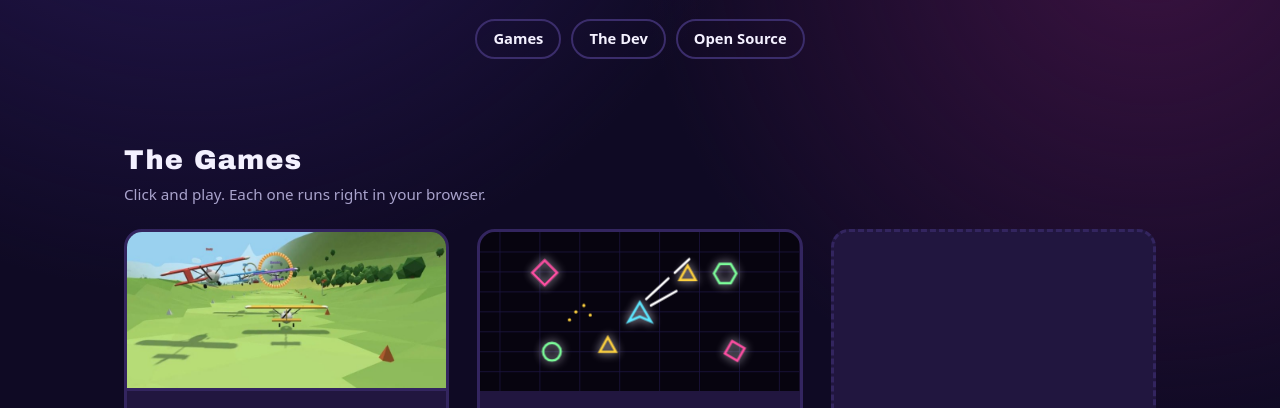
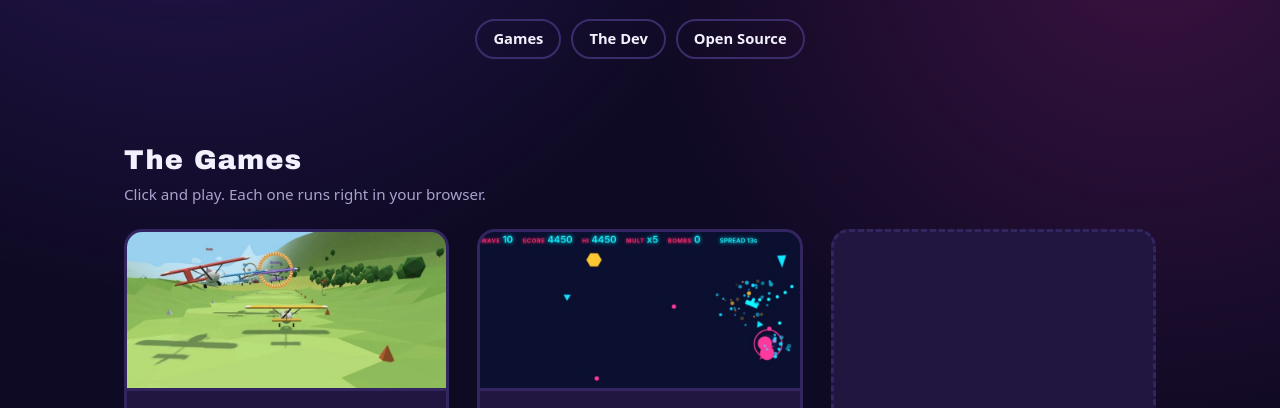
Before and after one commit to etownson/lamest-games, a plain HTML site: page index.html in a window 1280 px wide. Shown: the part 314-722 px from the top of the page. Drawn offline with Linux system fonts and the light colour scheme.

Commit message:
Replace Neon Wars placeholder art with a real gameplay screenshot
Co-Authored-By: Claude Opus 5.5 <noreply@anthropic.com>
Claude-Session: https://claude.ai/code/session_017vvBMsE4aiQP41hMZFJCEL

```diff
--- a/index.html
+++ b/index.html
@@ -122,21 +122,7 @@
     </article>
 
     <article class="game" style="--accent:var(--pink)">
-      <svg viewBox="0 0 400 200" aria-hidden="true">
-        <rect width="400" height="200" fill="#07040f"/>
-        <g stroke="#1d1640" stroke-width="1">
-          <path d="M0 25H400M0 50H400M0 75H400M0 100H400M0 125H400M0 150H400M0 175H400"/>
-          <path d="M25 0V200M75 0V200M125 0V200M175 0V200M225 0V200M275 0V200M325 0V200M375 0V200"/>
-        </g>
-        <g fill="none" stroke-width="3" style="filter:drop-shadow(0 0 6px currentColor)">
-          <g color="#5ee7ff" stroke="#5ee7ff"><path d="M200 88 L214 112 L200 106 L186 112Z"/></g>
-          <g color="#ff4fa3" stroke="#ff4fa3"><rect x="70" y="40" width="22" height="22" transform="rotate(45 81 51)"/><rect x="310" y="140" width="18" height="18" transform="rotate(30 319 149)"/></g>
-          <g color="#7dff9b" stroke="#7dff9b"><path d="M300 40 l14 0 l7 12 l-7 12 l-14 0 l-7 -12z"/><circle cx="90" cy="150" r="11"/></g>
-          <g color="#ffd23f" stroke="#ffd23f"><path d="M150 150 l10 -18 l10 18z"/><path d="M250 60 l10 -18 l10 18z"/></g>
-        </g>
-        <g stroke="#fff" stroke-width="3" stroke-linecap="round"><line x1="208" y1="84" x2="236" y2="58"/><line x1="244" y1="51" x2="262" y2="34"/><line x1="214" y1="92" x2="246" y2="74"/></g>
-        <g fill="#ffd23f"><circle cx="120" cy="100" r="2"/><circle cx="130" cy="92" r="2"/><circle cx="112" cy="110" r="2"/><circle cx="138" cy="104" r="2"/></g>
-      </svg>
+      <img class="shot" src="images/neon-wars.jpg" width="800" height="400" loading="lazy" alt="Neon Wars gameplay: a cyan ship blasting a pink spawner amid exploding enemies on wave 10, x5 multiplier">
       <div class="body">
         <h3>Neon Wars</h3>
         <p class="genre">Twin-stick shooter · inspired by Geometry Wars</p>
```
Also changed, not shown: images/neon-wars.jpg (added).
